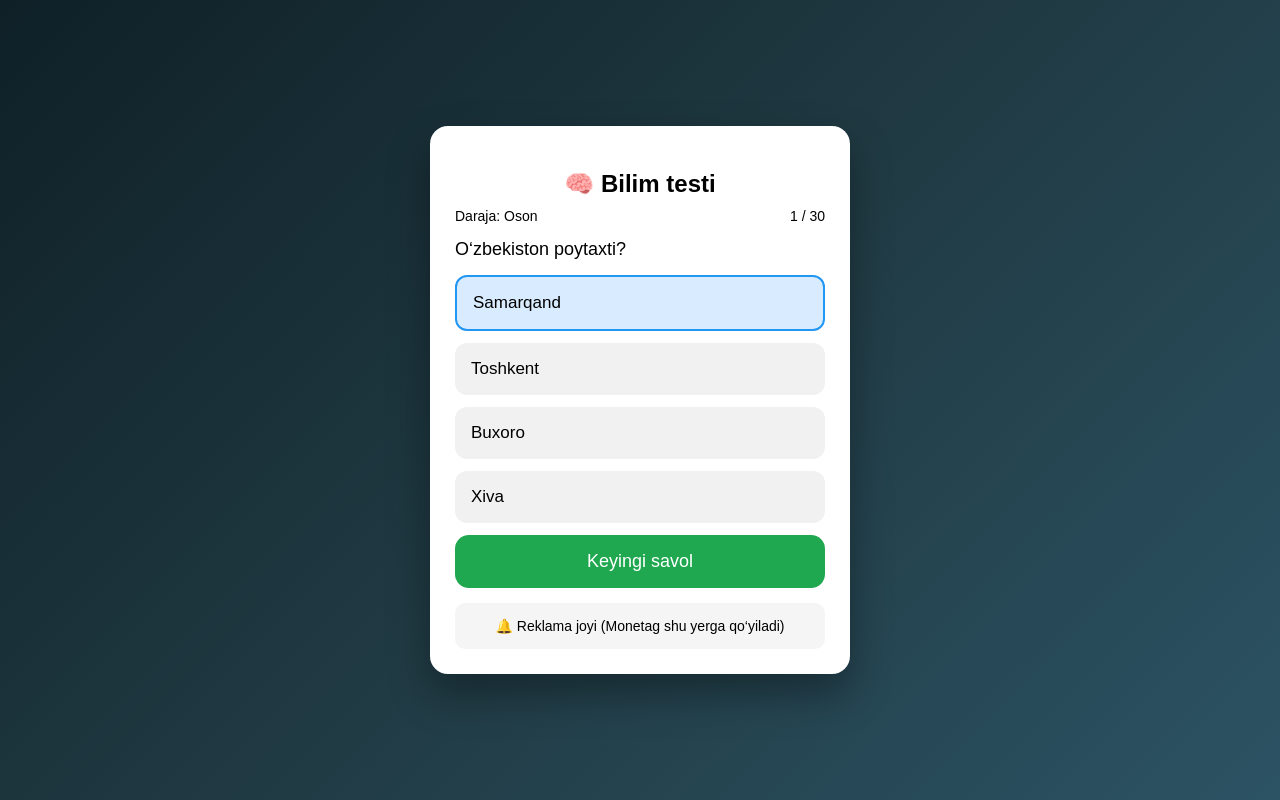
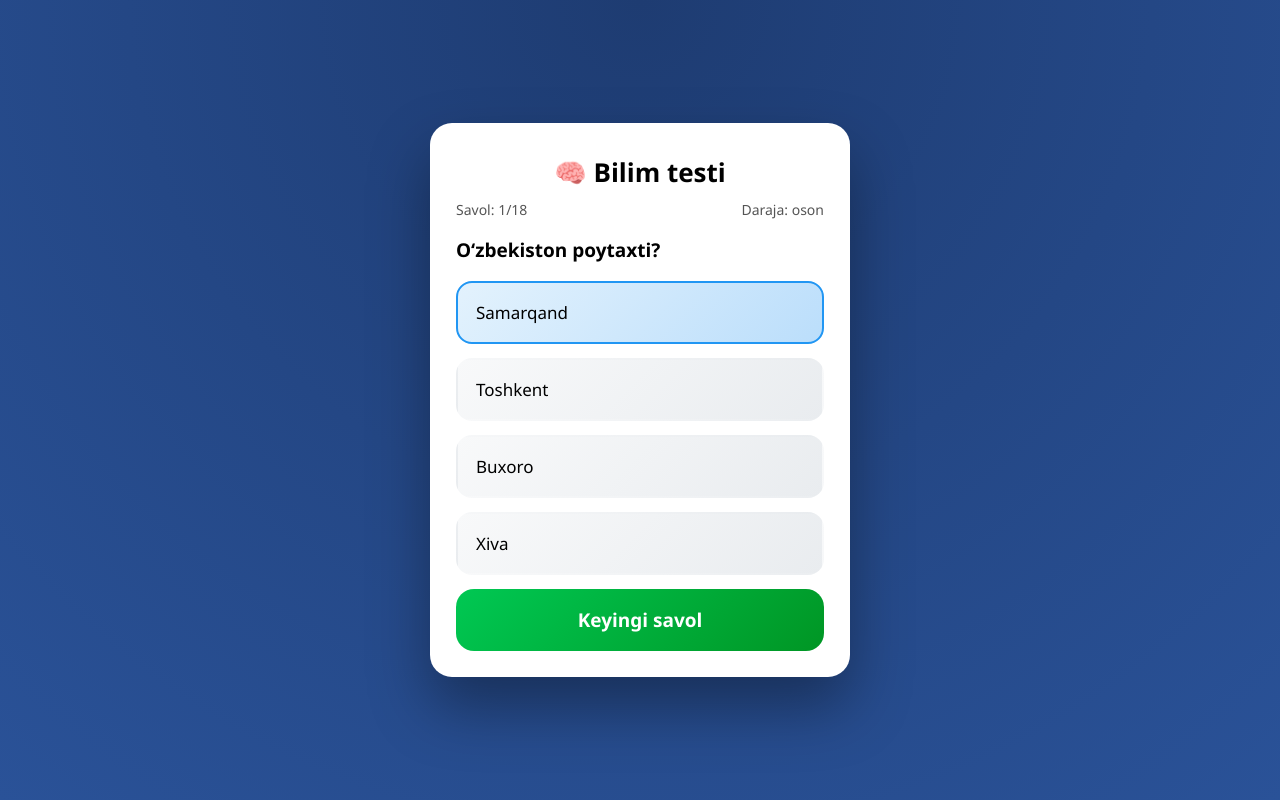
Before and after one commit to sarvarisomiddinov10-rgb/test-site-, a plain HTML site: page index.html in a window 1280 px wide. Both pictures are taken after a click on the element "Samarqand". Drawn offline with Linux system fonts and the light colour scheme.

Commit message:
add new quistion

```diff
--- a/index.html
+++ b/index.html
@@ -4,200 +4,136 @@
 <meta charset="UTF-8">
 <meta name="viewport" content="width=device-width, initial-scale=1.0">
 <title>Bilim testi</title>
-
 <style>
-*{box-sizing:border-box;font-family:Arial, sans-serif}
+*{
+  box-sizing:border-box;
+  font-family:'Segoe UI', system-ui, -apple-system, sans-serif;
+}
 body{
   margin:0;
   min-height:100vh;
   display:flex;
   justify-content:center;
   align-items:center;
-  background:linear-gradient(135deg,#0f2027,#203a43,#2c5364);
+  background:radial-gradient(circle at top, #1e3c72, #2a5298);
 }
 .card{
   background:#fff;
   width:95%;
   max-width:420px;
-  padding:25px;
-  border-radius:18px;
-  box-shadow:0 20px 40px rgba(0,0,0,.35);
-  animation:fade .4s ease;
+  padding:26px;
+  border-radius:22px;
+  box-shadow:0 30px 60px rgba(0,0,0,.35);
+  animation:pop .45s ease;
 }
-@keyframes fade{
-  from{opacity:0;transform:scale(.95)}
-  to{opacity:1;transform:scale(1)}
-}
-h2{text-align:center;margin-bottom:10px}
-.info{
-  display:flex;
-  justify-content:space-between;
-  font-size:14px;
-  margin-bottom:10px;
-}
-.question{
-  font-size:18px;
-  margin:15px 0;
-}
+@keyframes pop{0%{opacity:0;transform:scale(.92)}100%{opacity:1;transform:scale(1)}}
+h2{text-align:center;margin:5px 0 10px;font-size:26px}
+.info{display:flex;justify-content:space-between;font-size:14px;color:#555}
+.question{font-size:19px;margin:18px 0;font-weight:600}
 .option{
-  background:#f1f1f1;
-  padding:16px;
-  border-radius:12px;
-  margin-bottom:12px;
+  background:linear-gradient(135deg,#f8f9fa,#e9ecef);
+  padding:18px;
+  border-radius:16px;
+  margin-bottom:14px;
   cursor:pointer;
   font-size:17px;
+  transition:.2s;
+  border:2px solid transparent;
 }
-.option:hover{background:#e2f0ff}
-.option.selected{
-  background:#d9ecff;
-  border:2px solid #2196f3;
-}
+.option:hover{transform:scale(1.02)}
+.option.selected{background:linear-gradient(135deg,#e3f2fd,#bbdefb);border-color:#2196f3}
 button{
   width:100%;
-  padding:16px;
+  padding:18px;
   border:none;
+  border-radius:18px;
+  background:linear-gradient(135deg,#00c853,#009624);
+  color:#fff;
+  font-size:19px;
+  font-weight:600;
+  cursor:pointer;
+  transition:.2s;
+}
+button:hover{transform:translateY(-2px);box-shadow:0 10px 20px rgba(0,0,0,.25)}
+.result{text-align:center}
+.result p{font-size:18px}
+.ad-box{
+  margin-top:18px;
+  padding:14px;
+  background:linear-gradient(135deg,#f1f3f5,#e9ecef);
+  text-align:center;
   border-radius:14px;
-  background:#1fa84f;
-  color:#fff;
-  font-size:18px;
-  cursor:pointer;
-}
-button:hover{background:#178f42}
-.result{
-  text-align:center;
-}
-.ad-box{
-  margin-top:15px;
-  padding:15px;
-  background:#f5f5f5;
-  text-align:center;
-  border-radius:10px;
   font-size:14px;
+  color:#666;
 }
 </style>
 </head>
-
 <body>
-
 <div class="card" id="app"></div>
 
-<audio id="clickSound">
-  <source src="https://assets.mixkit.co/sfx/preview/mixkit-select-click-1109.mp3">
-</audio>
-
 <script>
-// 🔊 Ovoz + 📳 Vibratsiya
-function feedback(){
-  document.getElementById("clickSound").play();
-  if(navigator.vibrate) navigator.vibrate(50);
-}
-
-// 🔹 SAVOLLAR
-const easy = [
- {q:"O‘zbekiston poytaxti?",a:["Samarqand","Toshkent","Buxoro","Xiva"],c:1},
- {q:"2+2 nechiga teng?",a:["3","4","5","6"],c:1},
- {q:"Yer sayyorami?",a:["Ha","Yo‘q","Bilmayman","Yulduz"],c:0},
- {q:"Quyosh qayerda?",a:["Yerda","Osmonda","Oyda","Suvda"],c:1},
- {q:"1 hafta nechta kun?",a:["5","6","7","8"],c:2},
- {q:"Suv rangi?",a:["Qizil","Ko‘k","Shaffof","Yashil"],c:2},
- {q:"Olma nima?",a:["Hayvon","Meva","Mashina","Shahar"],c:1},
- {q:"Oy nechchi?",a:["1","2","3","4"],c:0},
- {q:"Kompyuter nima?",a:["O‘yin","Qurilma","Meva","Sport"],c:1},
- {q:"Internet nima?",a:["Kitob","Tarmoq","Ovqat","Musiqa"],c:1}
+const questions = [
+  {q:"O‘zbekiston poytaxti?",a:["Samarqand","Toshkent","Buxoro","Xiva"],c:1,l:"oson"},
+  {q:"Eng katta okean?",a:["Atlantika","Hind","Tinch","Shimoliy Muz"],c:2,l:"oson"},
+  {q:"Quyosh tizimida nechta sayyora bor?",a:["7","8","9","10"],c:1,l:"oson"},
+  {q:"Eng baland tog‘?",a:["Tyan-Shan","Elbrus","Everest","Pamir"],c:2,l:"oson"},
+  {q:"O‘zbekiston valyutasi?",a:["So‘m","Dollar","Rubl","Tenge"],c:0,l:"oson"},
+  {q:"Yer sun’iy yo‘ldoshi?",a:["Mars","Oy","Quyosh","Yulduz"],c:1,l:"oson"},
+  {q:"HTML nimani anglatadi?",a:["Hyper Text Markup Language","High Text","Home Tool","None"],c:0,l:"qiyin"},
+  {q:"JS qaysi til?",a:["Belgilash","Dasturlash","Grafika","Matn"],c:1,l:"qiyin"},
+  {q:"CSS vazifasi?",a:["Hisoblash","Dizayn","Server","Ma’lumot"],c:1,l:"qiyin"},
+  {q:"HTTP nimaga xizmat qiladi?",a:["Grafika","Internet aloqa","Video","Audio"],c:1,l:"qiyin"},
+  {q:"RAM nima?",a:["Xotira","Disk","CPU","Monitor"],c:0,l:"qiyin"},
+  {q:"URL nimani bildiradi?",a:["Manzil","Kod","Server","Ilova"],c:0,l:"qiyin"},
+  {q:"Binary sanoq tizimi?",a:["2","8","10","16"],c:0,l:"juda"},
+  {q:"CPU yuragi nima?",a:["ALU","RAM","GPU","SSD"],c:0,l:"juda"},
+  {q:"IPv4 nechta bit?",a:["16","32","64","128"],c:1,l:"juda"},
+  {q:"DNS vazifasi?",a:["IP tarjima","Saqlash","Dizayn","Xavfsizlik"],c:0,l:"juda"},
+  {q:"Git nima?",a:["O‘yin","Versiya nazorati","Brauzer","OS"],c:1,l:"juda"},
+  {q:"API nima?",a:["Dastur interfeysi","Dizayn","Server","Xotira"],c:0,l:"juda"}
 ];
 
-const medium = [
- {q:"Eng katta okean?",a:["Atlantika","Hind","Tinch","Shimoliy Muz"],c:2},
- {q:"HTML nimani bildiradi?",a:["Dastur","Belgilash tili","O‘yin","OS"],c:1},
- {q:"CSS nima uchun?",a:["Mantiq","Dizayn","Server","Ma’lumot"],c:1},
- {q:"JS nima?",a:["Til","Brauzer","Server","Telefon"],c:0},
- {q:"O‘zbekiston qit’asi?",a:["Afrika","Yevropa","Osiyo","Amerika"],c:2},
- {q:"1 km nechta metr?",a:["10","100","1000","10000"],c:2},
- {q:"Eng tez hayvon?",a:["Sher","Ot","Gepard","Bo‘ri"],c:2},
- {q:"Suv formulasi?",a:["CO2","H2O","O2","Na"],c:1},
- {q:"CPU nima?",a:["Xotira","Protsessor","Disk","Monitor"],c:1},
- {q:"URL nima?",a:["Manzil","Rasm","O‘yin","Fayl"],c:0}
-];
-
-const hard = [
- {q:"IPv4 nechta bit?",a:["16","32","64","128"],c:1},
- {q:"HTTPS nimani bildiradi?",a:["Xavfsiz","Tez","Oddiy","Bepul"],c:0},
- {q:"RAM o‘chsa nima bo‘ladi?",a:["Saqlanadi","Yo‘qoladi","Ko‘payadi","Yashirinadi"],c:1},
- {q:"GitHub nima?",a:["O‘yin","Kod platforma","Brauzer","Server"],c:1},
- {q:"DNS vazifasi?",a:["Saqlash","Tarjima","Xavfsizlik","Dizayn"],c:1},
- {q:"Frontend nima?",a:["Server","Foydalanuvchi tomoni","Ma’lumot","Tarmoq"],c:1},
- {q:"Backend nima?",a:["Dizayn","Server","Rasm","Animatsiya"],c:1},
- {q:"API nima?",a:["Bog‘lovchi","O‘yin","Til","OS"],c:0},
- {q:"Framework nima?",a:["Asos","Kutubxona","O‘yin","Server"],c:0},
- {q:"Bug nima?",a:["Xato","Funksiya","Dizayn","Tarmoq"],c:0}
-];
-
-const questions = [...easy, ...medium, ...hard];
-
-let index = 0;
-let score = 0;
-let selected = null;
-
-const app = document.getElementById("app");
-
-function level(){
-  if(index<10) return "Oson";
-  if(index<20) return "Qiyin";
-  return "Juda qiyin";
-}
+let index=0,score=0,selected=null;
+const app=document.getElementById('app');
 
 function render(){
-  const q = questions[index];
-  app.innerHTML = `
+  if(index>=questions.length){
+    const percent=Math.round(score/questions.length*100);
+    app.innerHTML=`<div class='result'>
+      <h2>🎉 Natija</h2>
+      <p>Ball: <b>${score}/${questions.length}</b></p>
+      <p>Foiz: <b>${percent}%</b></p>
+      <div class='ad-box'>📢 Reklama (Monetag)</div>
+    </div>`;
+    return;
+  }
+  const q=questions[index];
+  app.innerHTML=`
     <h2>🧠 Bilim testi</h2>
-    <div class="info">
-      <span>Daraja: ${level()}</span>
-      <span>${index+1} / 30</span>
-    </div>
-    <div class="question">${q.q}</div>
-    ${q.a.map((o,i)=>`
-      <div class="option" onclick="choose(${i})">${o}</div>
-    `).join("")}
-    <button onclick="next()">Keyingi savol</button>
-
-    <div class="ad-box">
-      🔔 Reklama joyi (Monetag shu yerga qo‘yiladi)
-    </div>
+    <div class='info'><span>Savol: ${index+1}/${questions.length}</span><span>Daraja: ${q.l}</span></div>
+    <div class='question'>${q.q}</div>
+    ${q.a.map((t,i)=>`<div class='option' onclick='select(${i})'>${t}</div>`).join('')}
+    <button onclick='next()'>Keyingi savol</button>
   `;
 }
 
-function choose(i){
-  feedback();
-  selected = i;
-  document.querySelectorAll(".option").forEach((el,idx)=>{
-    el.classList.toggle("selected", idx===i);
+function select(i){
+  selected=i;
+  document.querySelectorAll('.option').forEach((o,idx)=>{
+    o.classList.toggle('selected',idx===i);
   });
+  if(navigator.vibrate) navigator.vibrate(40);
 }
 
 function next(){
-  if(selected===null) return alert("Variant tanla!");
+  if(selected===null) return alert('Javob tanlang');
   if(selected===questions[index].c) score++;
+  selected=null;
   index++;
-  selected=null;
-
-  if(index>=questions.length) return result();
   render();
-}
-
-function result(){
-  const percent = Math.round(score/30*100);
-  app.innerHTML = `
-    <div class="result">
-      <h2>🎉 Natija</h2>
-      <p>Ball: <b>${score} / 30</b></p>
-      <p>Foiz: <b>${percent}%</b></p>
-      <button onclick="location.reload()">Qayta boshlash</button>
-    </div>
-  `;
 }
 
 render();
 </script>
-
 </body>
 </html>
```
